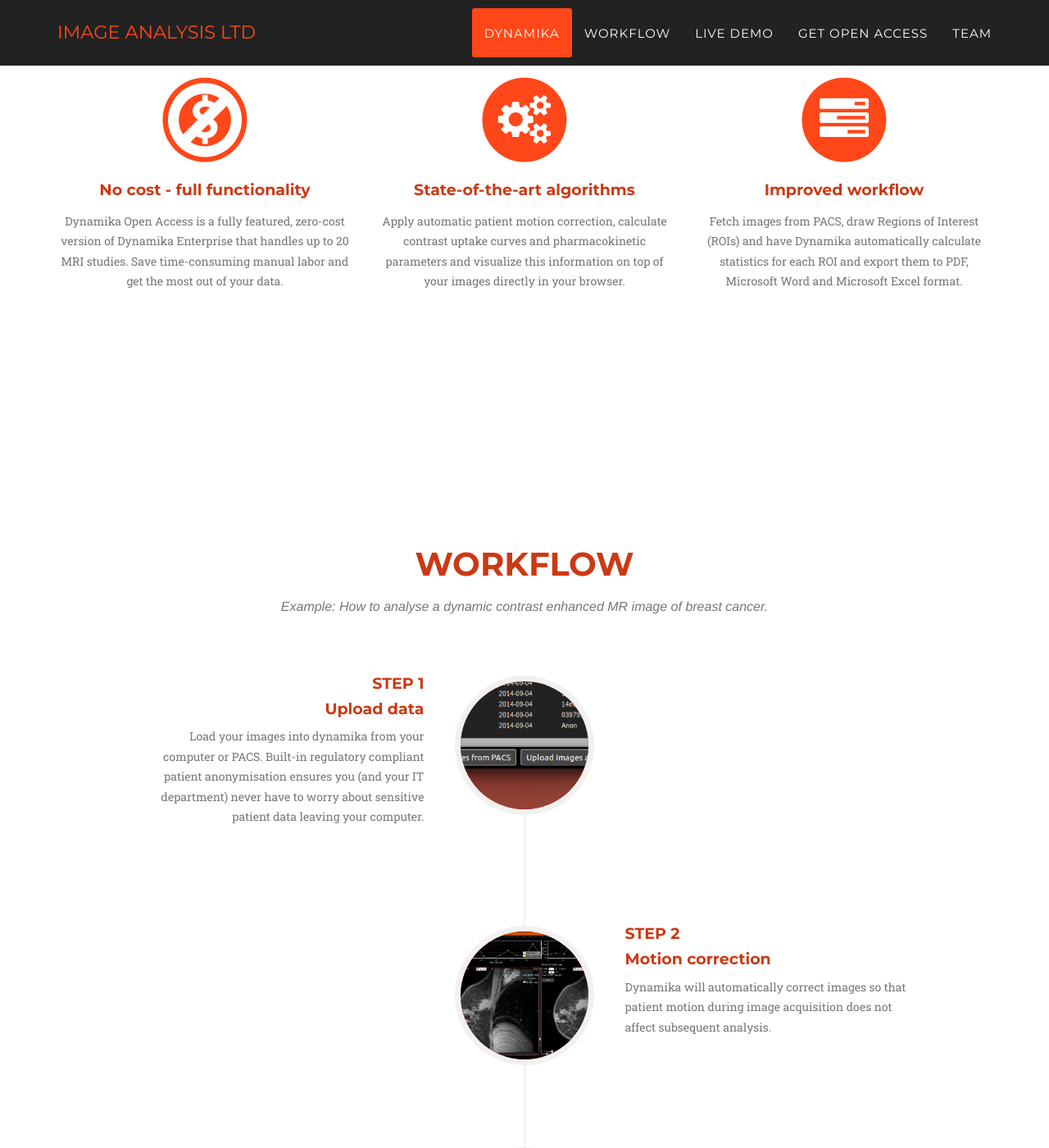
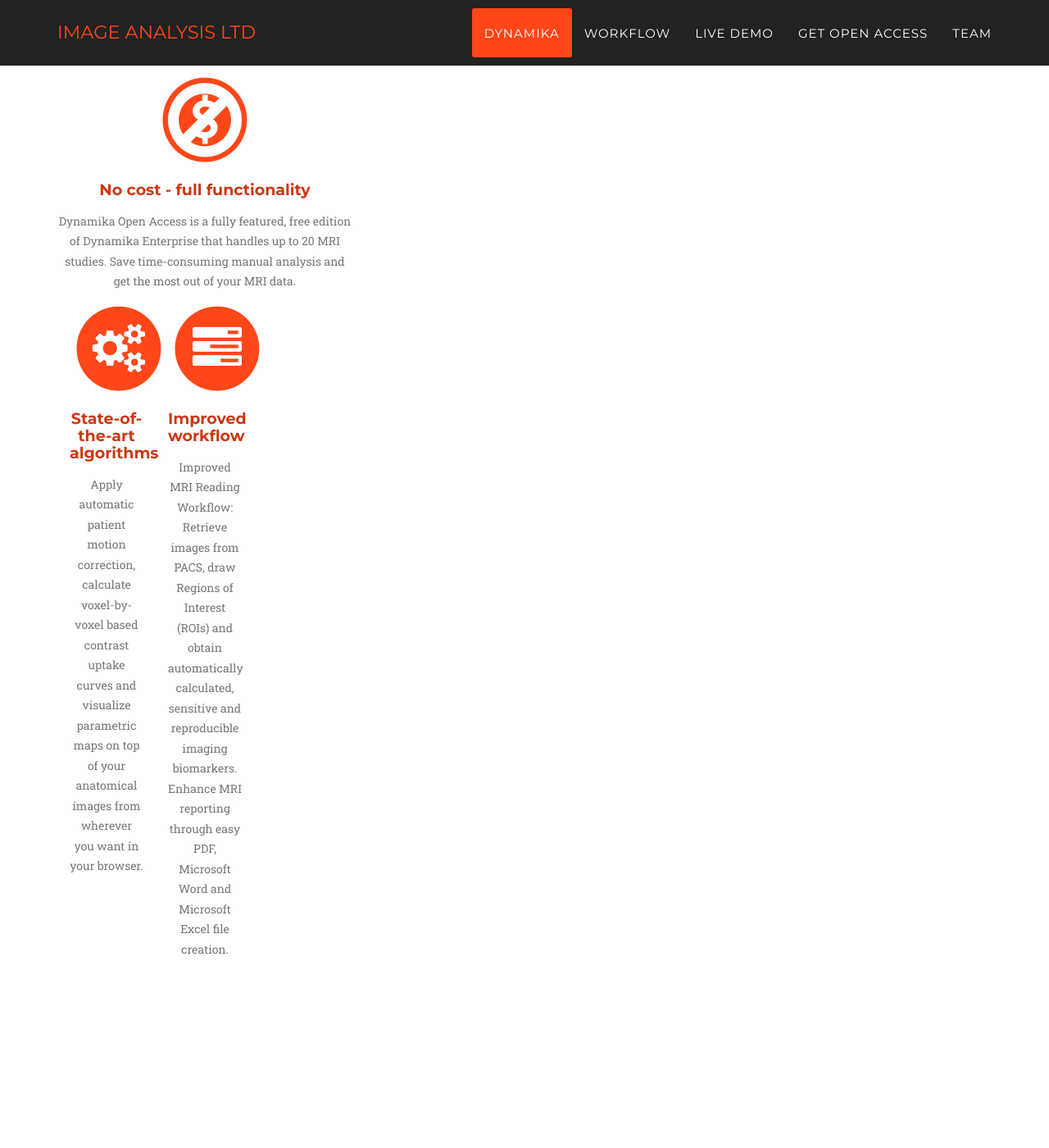
Before and after one commit to imageanalysis/openaccess, a Jekyll site: the page built from index.html, in a window 1280 px wide and 1400 px high, scrolled down 1000 px. Shown: the whole window at 82% size. Built offline with Jekyll 4.4.1, drawn with Linux system fonts in a browser that asks for light colours; some web fonts are replaced.

Commit message:
Update dynamika.html

```diff
--- a/_includes/dynamika.html
+++ b/_includes/dynamika.html
@@ -15,15 +15,14 @@
                         <i class="fa fa-ban fa-stack-2x fa-inverse" style="font-size:1.75em; margin-top: 0.075em"></i>
                     </span>
                     <h4 class="service-heading">No cost - full functionality</h4>
-                    <p class="text-muted">Dynamika Open Access is a fully featured, zero-cost version of Dynamika Enterprise that handles up to 20 MRI studies. Save time-consuming manual labor and get the most out of your data. </p>
-                </div>
+                    <p class="text-muted">Dynamika Open Access is a fully featured, free edition of Dynamika Enterprise that handles up to 20 MRI studies. Save time-consuming manual analysis and get the most out of your MRI data.
                 <div class="col-md-4">
                     <span class="fa-stack fa-4x">
                         <i class="fa fa-circle fa-stack-2x text-primary"></i>
                         <i class="fa fa-cogs fa-stack-1x fa-inverse"></i>
                     </span>
                     <h4 class="service-heading">State-of-the-art algorithms</h4>
-                    <p class="text-muted">Apply automatic patient motion correction, calculate contrast uptake curves and pharmacokinetic parameters and visualize this information on top of your images directly in your browser.</p>
+                    <p class="text-muted">Apply automatic patient motion correction, calculate voxel-by-voxel based contrast uptake curves and visualize parametric maps on top of your anatomical images from wherever you want in your browser.</p>
                 </div>
                 <div class="col-md-4">
                     <span class="fa-stack fa-4x">
@@ -31,7 +30,7 @@
                         <i class="fa fa-tasks fa-stack-1x fa-inverse"></i>
                     </span>
                     <h4 class="service-heading">Improved workflow</h4>
-                    <p class="text-muted">Fetch images from PACS, draw Regions of Interest (ROIs) and have Dynamika automatically calculate statistics for each ROI and export them to PDF, Microsoft Word and Microsoft Excel format.</p>
+                    <p class="text-muted">Improved MRI Reading Workflow: Retrieve images from PACS, draw Regions of Interest (ROIs) and obtain automatically calculated, sensitive and reproducible imaging biomarkers. Enhance MRI reporting through easy PDF, Microsoft Word and Microsoft Excel file creation.</p>
                 </div>
             </div>
         </div>
```
